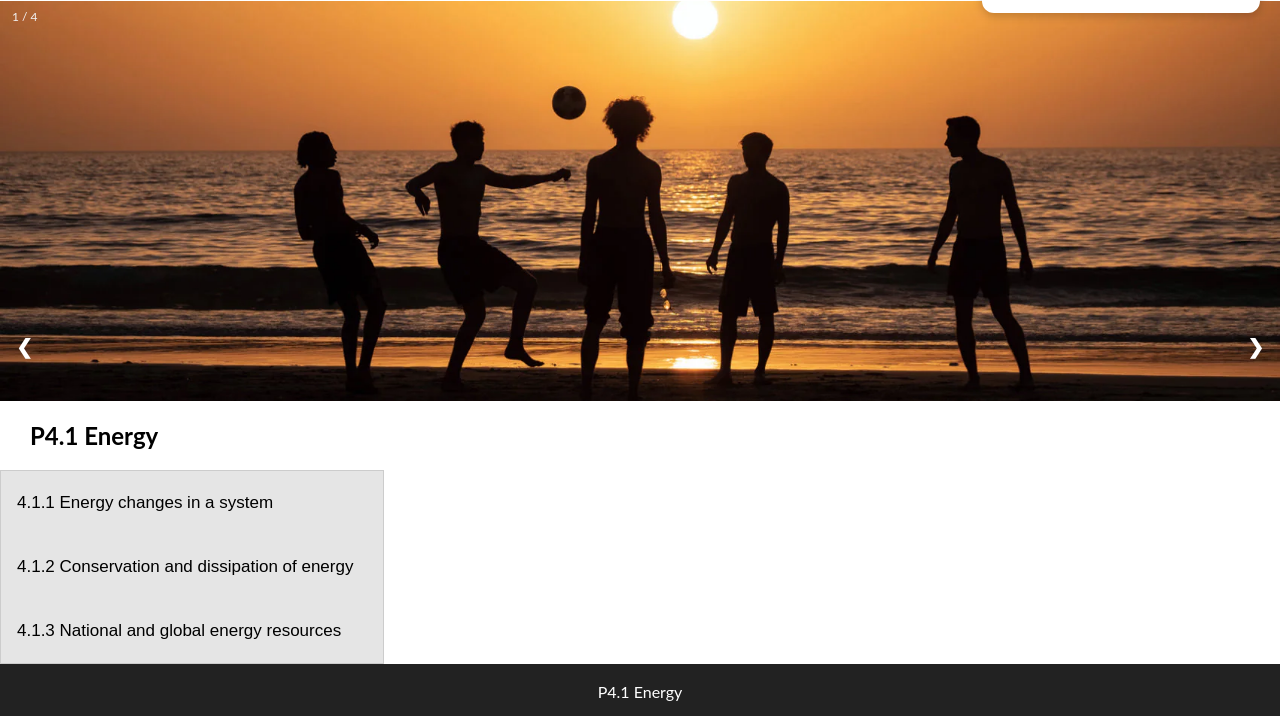
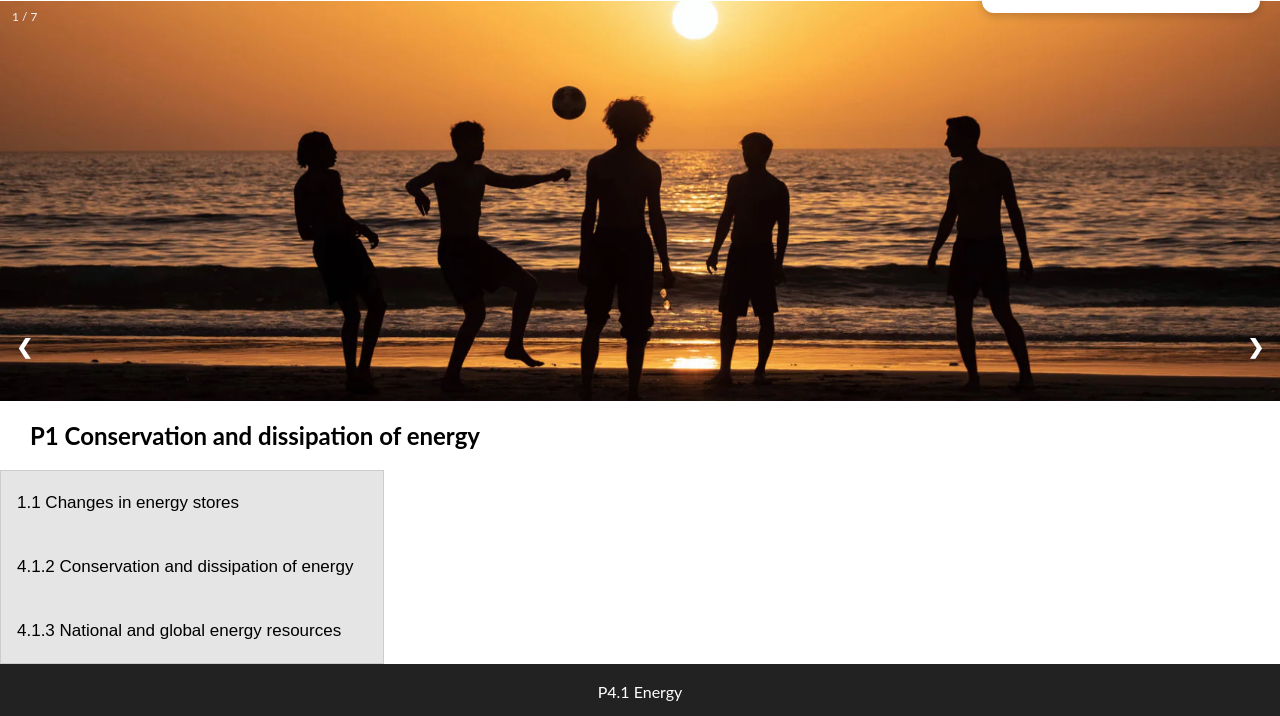
Before and after one commit to BigBiki-lab/invoker-teemo, a plain HTML site: page Checklists-paper-1.html in a window 1280 px wide. Shown: the part 81-797 px from the top of the page. Drawn offline with Linux system fonts and the light colour scheme.

```diff
--- a/Checklists-paper-1.html
+++ b/Checklists-paper-1.html
@@ -26,11 +26,11 @@
     </div>
 
     <div class="mySlides">
-        <div class="numbertext">1 / 4</div>
+        <div class="numbertext">1 / 7</div>
         <img src="images/checklists-paper-1/energy.webp" style="width:100%; height:50vh; object-fit:cover;" alt="energy">
-        <h2 style=" margin-left: 30px;">P4.1 Energy</h2>
+        <h2 style=" margin-left: 30px;">P1 Conservation and dissipation of energy</h2>
         <div class="tab">
-            <button class="tablinks" onmouseover="openCity(event, '4.1.1 Energy changes in a system')">4.1.1 Energy changes in a system</button>
+            <button class="tablinks" onmouseover="openCity(event, '1.1 Changes in energy stores')">1.1 Changes in energy stores</button>
             <button class="tablinks" onmouseover="openCity(event, '4.1.2 Conservation and dissipation of energy')">4.1.2 Conservation and dissipation of energy</button>
             <button class="tablinks" onmouseover="openCity(event, '4.1.3 National and global energy resources')">4.1.3 National and global energy resources</button>
         </div>
```
Also changed, not shown: index.html (+2 -2 lines).
